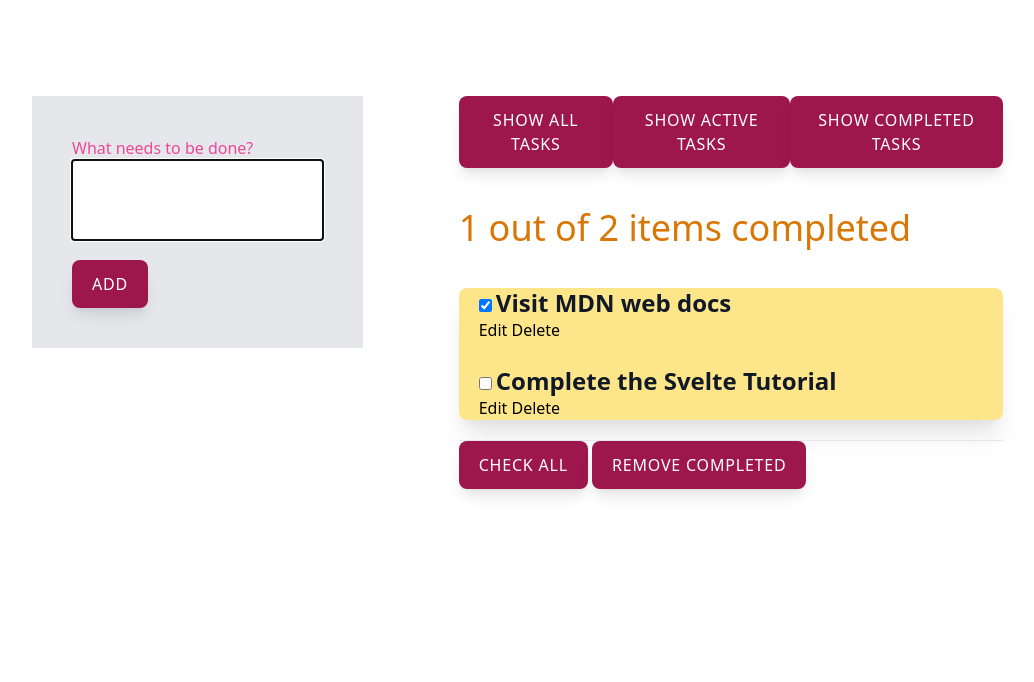
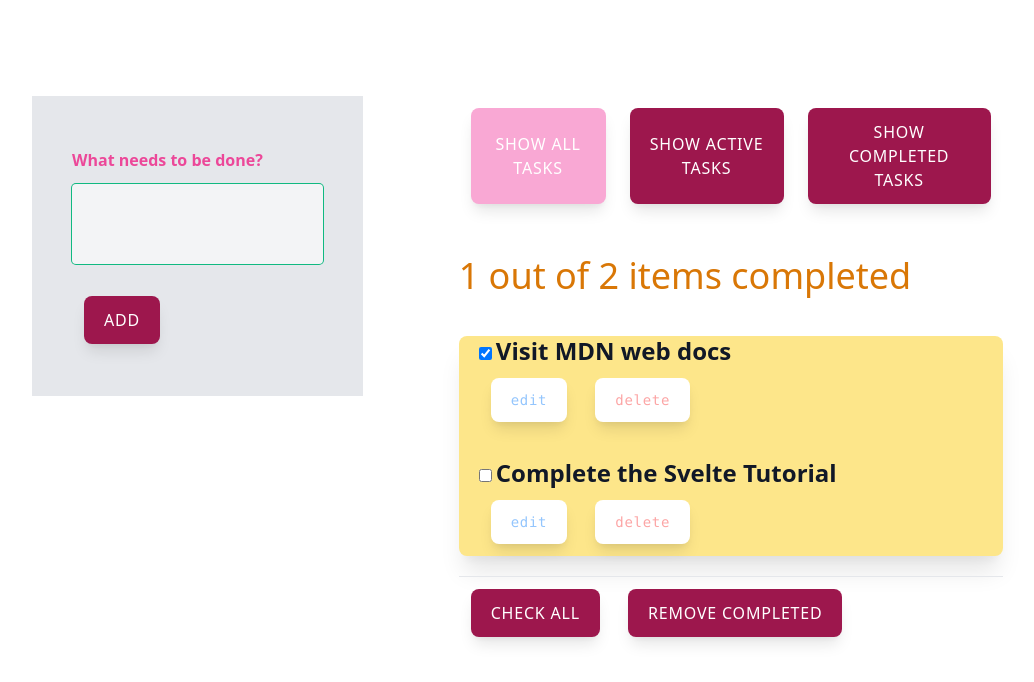
Before and after one commit to rsachdeva/todo-staticweb-sveltejs-tailwind-ts, a Svelte app: page / in a window 1280 px wide. Shown: the top 682 px of the page, without its empty margins (16-1050 px from the left). Built offline with nearby package versions, Linux system fonts and the light colour scheme; the HTML template or start-up script is replaced by a standard one.

Commit message:
till lesson 5

```diff
--- a/src/list/App.svelte
+++ b/src/list/App.svelte
@@ -18,6 +18,10 @@
   /* https://tailwindcss.com/docs/optimizing-for-production#purging-specific-layers purges all layers by default */
   @tailwind base;
   @tailwind components;
+
+  .btn {
+    @apply px-5 py-3 rounded-lg shadow-lg bg-pink-800 hover:bg-pink-500 focus:outline-none focus:ring-4 focus:ring-gray-900 focus:bg-pink-300 m-3 text-white uppercase tracking-wider;
+  }
   @tailwind utilities;
 </style>
 
--- a/src/modify/NewTodo.svelte
+++ b/src/modify/NewTodo.svelte
@@ -34,11 +34,12 @@
   class="bg-gray-200 p-10"
   on:submit|preventDefault={addTodo}
   on:keydown={(e) => e.key === 'Escape' && onCancel()}>
-  <h2>
-    <label class="text-pink-500" for="todo-0">What needs to be done?</label>
+  <h2 class="py-3">
+    <label class="text-pink-500 font-extrabold" for="todo-0">What needs to be
+      done?</label>
   </h2>
   <input
-    class="w-full h-20 text-2xl font-bold text-gray-500"
+    class="w-full h-20 text-2xl rounded font-bold text-gray-900 focus:outline-none focus:bg-gray-100 focus:ring-1 focus:ring-green-500 px-3"
     bind:value={name}
     bind:this={nameEl}
     use:selectOnFocus
@@ -46,9 +47,6 @@
     id="todo-0"
     autoComplete="off" />
   <div class="mt-5">
-    <button
-      class="px-5 py-3 rounded-lg shadow-lg bg-pink-800 text-white uppercase tracking-wider"
-      type="submit"
-      disabled={!name}>Add</button>
+    <button class="btn" type="submit" disabled={!name}>Add</button>
   </div>
 </form>
--- a/src/modify/Todo.svelte
+++ b/src/modify/Todo.svelte
@@ -71,11 +71,17 @@
           autoComplete="off" />
       </div>
       <div>
-        <button on:click={onCancel} type="button">
-          Cancel<span>renaming {todo.name}</span>
+        <button
+          on:click={onCancel}
+          type="button"
+          class="btn lowercase bg-white text-red-300 text-sm font-mono">
+          Cancel<span class="hidden">renaming {todo.name}</span>
         </button>
-        <button type="submit" disabled={!name}>
-          Save<span>new name for {todo.name}</span>
+        <button
+          type="submit"
+          disabled={!name}
+          class="btn lowercase bg-white text-blue-300 text-sm font-mono">
+          Save<span class="hidden">new name for {todo.name}</span>
         </button>
       </div>
     </form>
@@ -93,10 +99,17 @@
         for="todo-{todo.id}">{todo.name}</label>
     </div>
     <div>
-      <button type="button" on:click={onEdit} use:focusEditButton>
+      <button
+        type="button"
+        on:click={onEdit}
+        use:focusEditButton
+        class="btn lowercase bg-white text-blue-300 text-sm font-mono">
         Edit<span class="hidden"> {todo.name}</span>
       </button>
-      <button type="button" on:click={onRemove}>
+      <button
+        type="button"
+        on:click={onRemove}
+        class="btn lowercase bg-white text-red-300 text-sm font-mono">
         Delete<span class="hidden"> {todo.name}</span>
       </button>
     </div>
--- a/src/modify/batch/Filter.svelte
+++ b/src/modify/batch/Filter.svelte
@@ -7,10 +7,19 @@
   }
 </script>
 
+<style>
+  .btn__primary {
+    @apply bg-pink-300;
+  }
+  .btn__primary:disabled {
+    @apply bg-pink-800;
+  }
+</style>
+
 <div class="flex max-w-max">
   <button
     class:btn__primary={filter === FilterEnum.ALL}
-    class="px-5 py-3 rounded-lg shadow-lg bg-pink-800 text-white uppercase tracking-wider"
+    class="btn"
     aria-pressed={filter === FilterEnum.ALL}
     on:click={() => updateFilter(FilterEnum.ALL)}>
     <span>Show</span>
@@ -19,7 +28,7 @@
   </button>
   <button
     class:btn__primary={filter === FilterEnum.ACTIVE}
-    class="px-5 py-3 rounded-lg shadow-lg bg-pink-800 text-white uppercase tracking-wider"
+    class="btn"
     aria-pressed={filter === FilterEnum.ACTIVE}
     on:click={() => updateFilter(FilterEnum.ACTIVE)}>
     <span>Show</span>
@@ -28,7 +37,7 @@
   </button>
   <button
     class:btn__primary={filter === FilterEnum.COMPLETED}
-    class="px-5 py-3 rounded-lg shadow-lg bg-pink-800 text-white uppercase tracking-wider"
+    class="btn"
     aria-pressed={filter === FilterEnum.COMPLETED}
     on:click={() => updateFilter(FilterEnum.COMPLETED)}>
     <span>Show</span>
--- a/src/modify/batch/TglAndRem.svelte
+++ b/src/modify/batch/TglAndRem.svelte
@@ -29,13 +29,13 @@
 <div>
   <button
     type="button"
-    class="px-5 py-3 rounded-lg shadow-lg bg-pink-800 text-white uppercase tracking-wider"
+    class="px-5 py-3 rounded-lg shadow-lg bg-pink-800 hover:bg-pink-500 focus:outline-none focus:shadow-outline m-3 text-white uppercase tracking-wider"
     disabled={todos.length === 0}
     on:click={checkAll}>{allChecked ? 'Uncheck' : 'Check'}
     all</button>
   <button
     type="button"
-    class="px-5 py-3 rounded-lg shadow-lg bg-pink-800 text-white uppercase tracking-wider"
+    class="px-5 py-3 rounded-lg shadow-lg bg-pink-800 hover:bg-pink-500 focus:outline-none focus:shadow-outline m-3 text-white uppercase tracking-wider"
     disabled={completedTodos === 0}
     on:click={removeCompleted}>Remove completed</button>
 </div>
```
